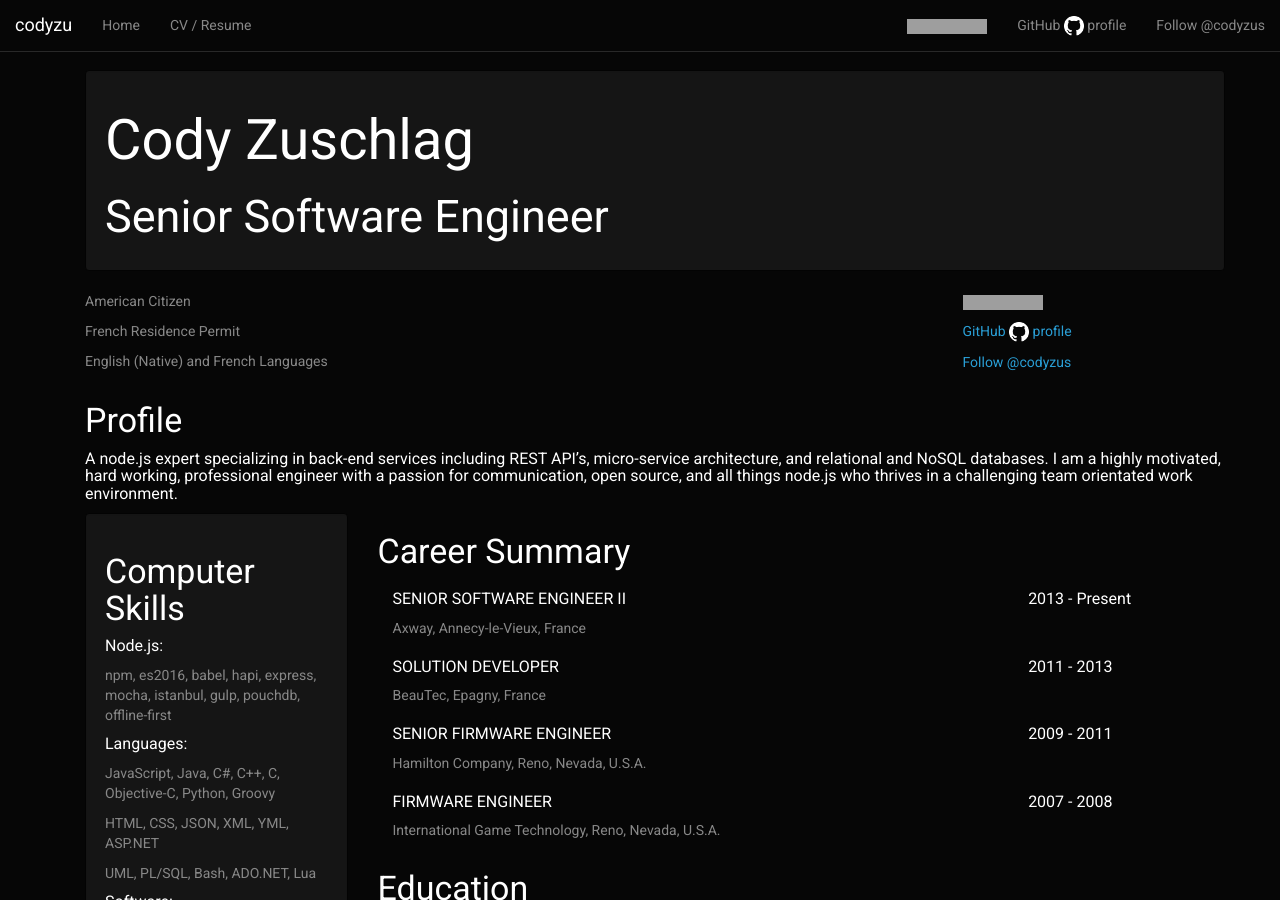
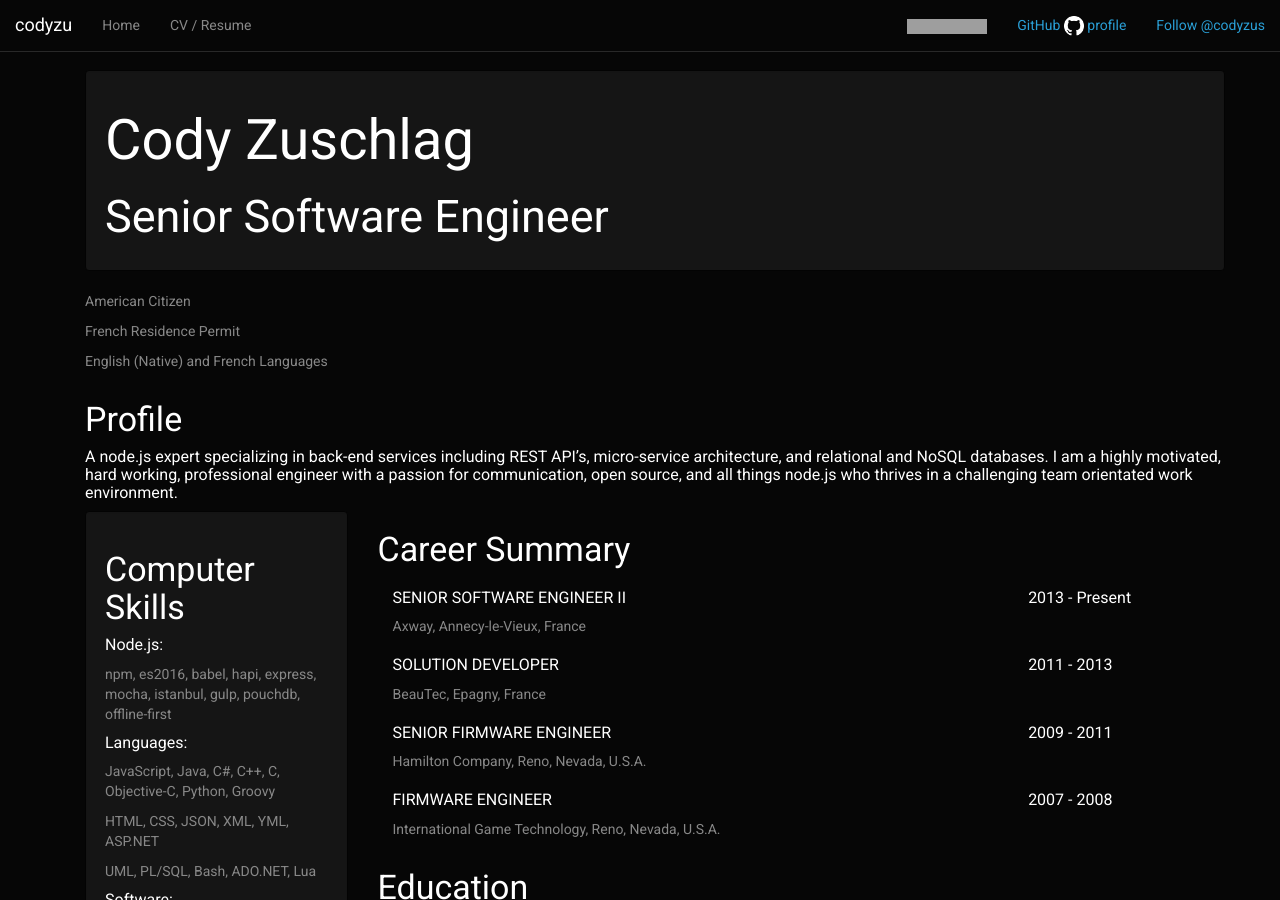
Before and after one commit to codyzu/codyzu.github.io, a Jekyll site: the page built from resume.html, in a window 1280 px wide and 900 px high. Built offline with Jekyll 4.4.1, drawn with Linux system fonts in a browser that asks for light colours; nearby versions of some CDN libraries; comment, search, counter and statistics services are not loaded; grey boxes are pictures that could not be loaded.

Commit message:
fix twitter link

```diff
--- a/_includes/header2.html
+++ b/_includes/header2.html
@@ -24,15 +24,21 @@
       </ul>
       <ul class="nav navbar-nav navbar-right">
         <li>
-          <a href="https://fr.linkedin.com/pub/cody-zuschlag/25/8b0/b5b">
-            <img src="https://static.licdn.com/scds/common/u/img/webpromo/btn_liprofile_blue_80x15.png" width="80" height="15" border="0" alt="View Cody Zuschlag's profile on LinkedIn">
-          </a>
+          <p class="navbar-text">
+            <a href="https://fr.linkedin.com/pub/cody-zuschlag/25/8b0/b5b">
+              <img src="https://static.licdn.com/scds/common/u/img/webpromo/btn_liprofile_blue_80x15.png" width="80" height="15" border="0" alt="View Cody Zuschlag's profile on LinkedIn">
+            </a>
+          </p>
         </li>
         <li>
-          <a href="https://github.com/codyzu">GitHub <img src="images/GitHub-Mark-Light-20px.png" /> profile</a>
+          <p class="navbar-text">
+            <a href="https://github.com/codyzu">GitHub <img src="images/GitHub-Mark-Light-20px.png" /> profile</a>
+          </p>
         </li>
         <li>
-          <a href="https://twitter.com/codyzus" class="twitter-follow-button" data-show-count="false">Follow @codyzus</a><script>!function(d,s,id){var js,fjs=d.getElementsByTagName(s)[0],p=/^http:/.test(d.location)?'http':'https';if(!d.getElementById(id)){js=d.createElement(s);js.id=id;js.src=p+'://platform.twitter.com/widgets.js';fjs.parentNode.insertBefore(js,fjs);}}(document, 'script', 'twitter-wjs');</script>
+          <p class="navbar-text">
+            <a href="https://twitter.com/codyzus" class="twitter-follow-button" data-show-count="false">Follow @codyzus</a><script>!function(d,s,id){var js,fjs=d.getElementsByTagName(s)[0],p=/^http:/.test(d.location)?'http':'https';if(!d.getElementById(id)){js=d.createElement(s);js.id=id;js.src=p+'://platform.twitter.com/widgets.js';fjs.parentNode.insertBefore(js,fjs);}}(document, 'script', 'twitter-wjs');</script>
+          </p>
         </li>
       </ul>
     </div><!-- /.navbar-collapse -->
--- a/resume.html
+++ b/resume.html
@@ -102,23 +102,10 @@
 </div>
 
 <div class="row">
-  <div class="col-md-9">
+  <div class="col-md-12">
     <p>American Citizen</p>
     <p>French Residence Permit</p>
     <p>English (Native) and French Languages</p>
-  </div>
-  <div class="col-md-3">
-    <p>
-      <a href="https://fr.linkedin.com/pub/cody-zuschlag/25/8b0/b5b">
-        <img src="https://static.licdn.com/scds/common/u/img/webpromo/btn_liprofile_blue_80x15.png" width="80" height="15" border="0" alt="View Cody Zuschlag's profile on LinkedIn">
-      </a>
-    </p>
-    <p>
-      <a href="https://github.com/codyzu">GitHub <img src="images/GitHub-Mark-Light-20px.png" /> profile</a>
-    </p>
-    <p>
-      <a href="https://twitter.com/codyzus" class="twitter-follow-button" data-show-count="false">Follow @codyzus</a><script>!function(d,s,id){var js,fjs=d.getElementsByTagName(s)[0],p=/^http:/.test(d.location)?'http':'https';if(!d.getElementById(id)){js=d.createElement(s);js.id=id;js.src=p+'://platform.twitter.com/widgets.js';fjs.parentNode.insertBefore(js,fjs);}}(document, 'script', 'twitter-wjs');</script>
-    </p>
   </div>
 </div>
 
```
